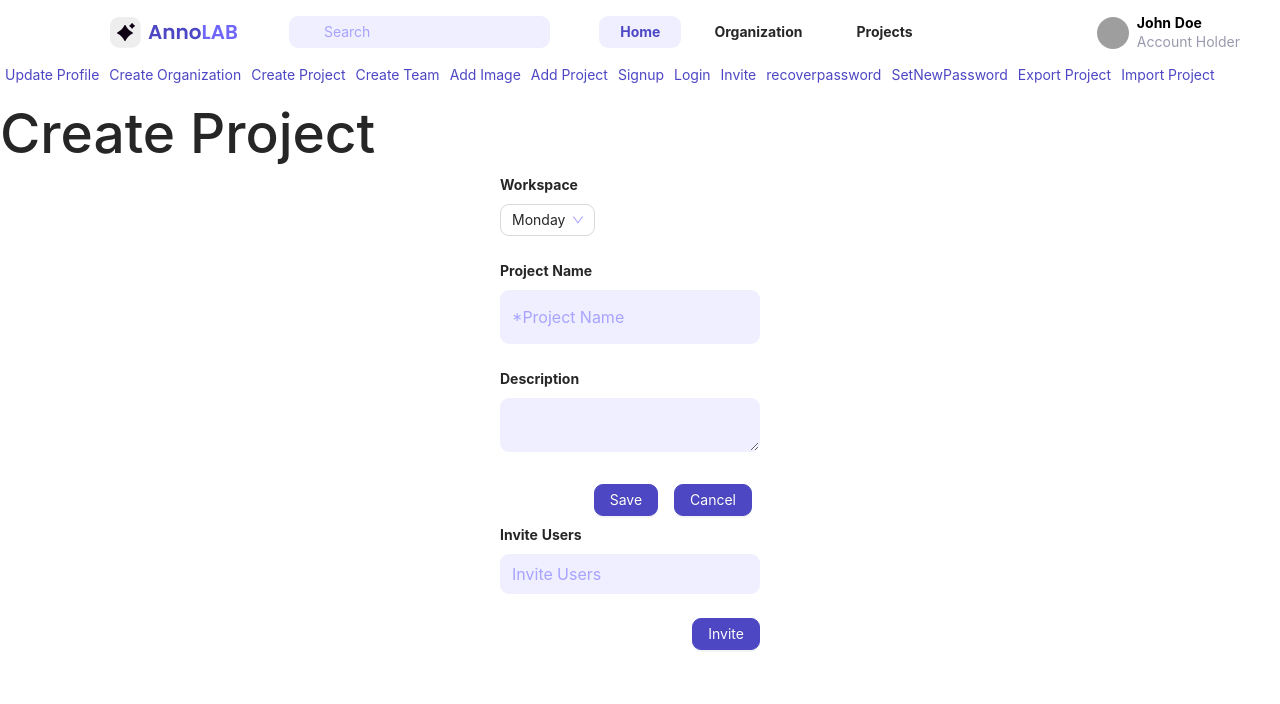
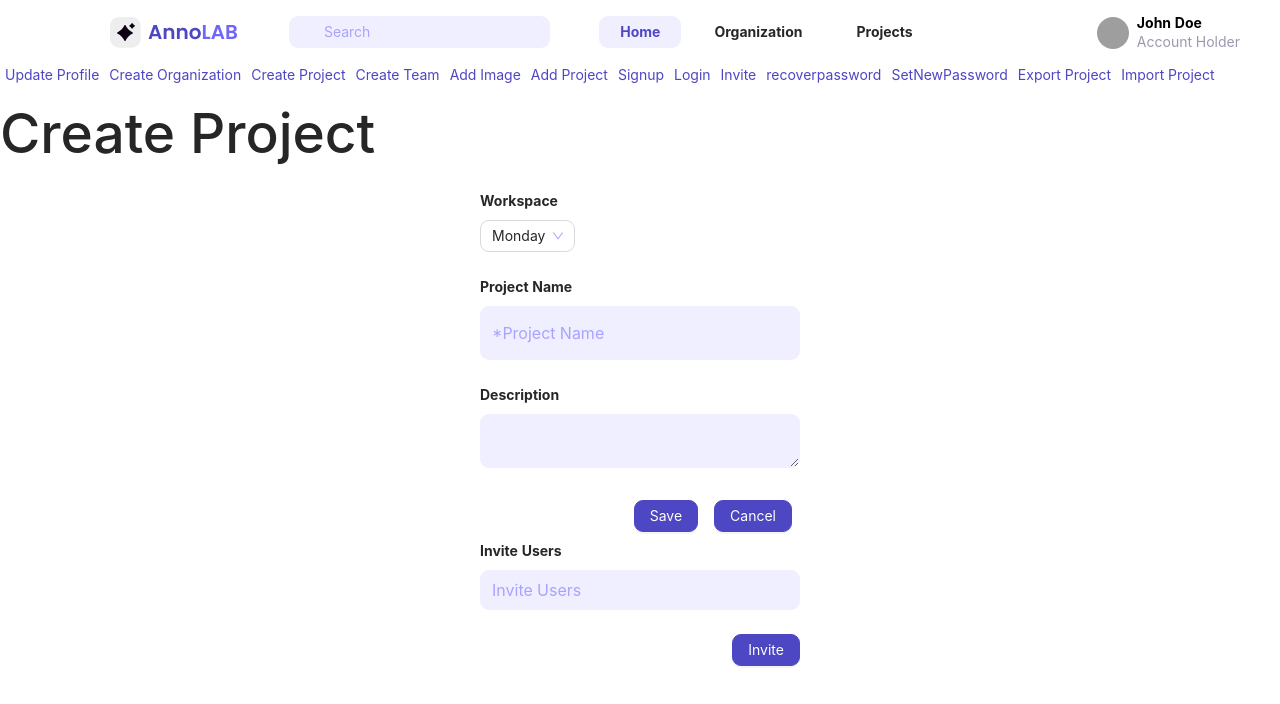
Before and after one commit to itskanny/annolab-ui, a React (Create React App) app: page /addproject in a window 1280 px wide. Shown: the top 704 px of the page. Built offline with nearby package versions, Linux system fonts and the light colour scheme; grey boxes are pictures that could not be loaded; some icons are missing.

Commit message:
Some UI updates

```diff
--- a/src/Pages/AddProject/AddProject.js
+++ b/src/Pages/AddProject/AddProject.js
@@ -1,25 +1,43 @@
 import React from "react";
-import {Col} from "antd";
+import {Col, Row} from "antd";
 import AddProjectForm from "../../Components/Forms/AddProject/AddProjectForm";
 import "./AddProject.css";
+import Banner from "../../Components/Ui/Banner/Banner";
+import LoginForm from "../../Components/Forms/Login/LoginForm";
 
 const AddProject = () => {
     return (
-        <div>
+
+
+        <>
             <div>
                 <h3 className="h1">Create Project</h3>
+            </div>
+            <Row align={"middle"} className={'tw-p-4 tw-pt-4  md:tw-flex-col lg:tw-flex-row tw-flex-col tw-justify-center tw-mx-2 sm:tw-mx-4 md:tw-mx-0 lg:tw-mx-20 xl:tw-mx-36 2xl:tw-mx-48'}>
 
-            </div>
-
-            <div className="center">
                 <Col className={"gutter-row tw-mt-10 md:tw-mt-0"} span={24} md={8}>
                     <AddProjectForm/>
                 </Col>
-            </div>
-            < div className=" flex justify-end ...">
+            </Row>
+        </>
 
-            </div>
-        </div>
+
+
+        // <div>
+        //     <div>
+        //         <h3 className="h1">Create Project</h3>
+        //
+        //     </div>
+        //
+        //     <Row className="center">
+        //         <Col className={"gutter-row tw-mt-10 md:tw-mt-0"} span={24} md={8}>
+        //             <AddProjectForm/>
+        //         </Col>
+        //     </Row>
+        //     < div className=" flex justify-end ...">
+        //
+        //     </div>
+        // </div>
     );
 };
 
```
